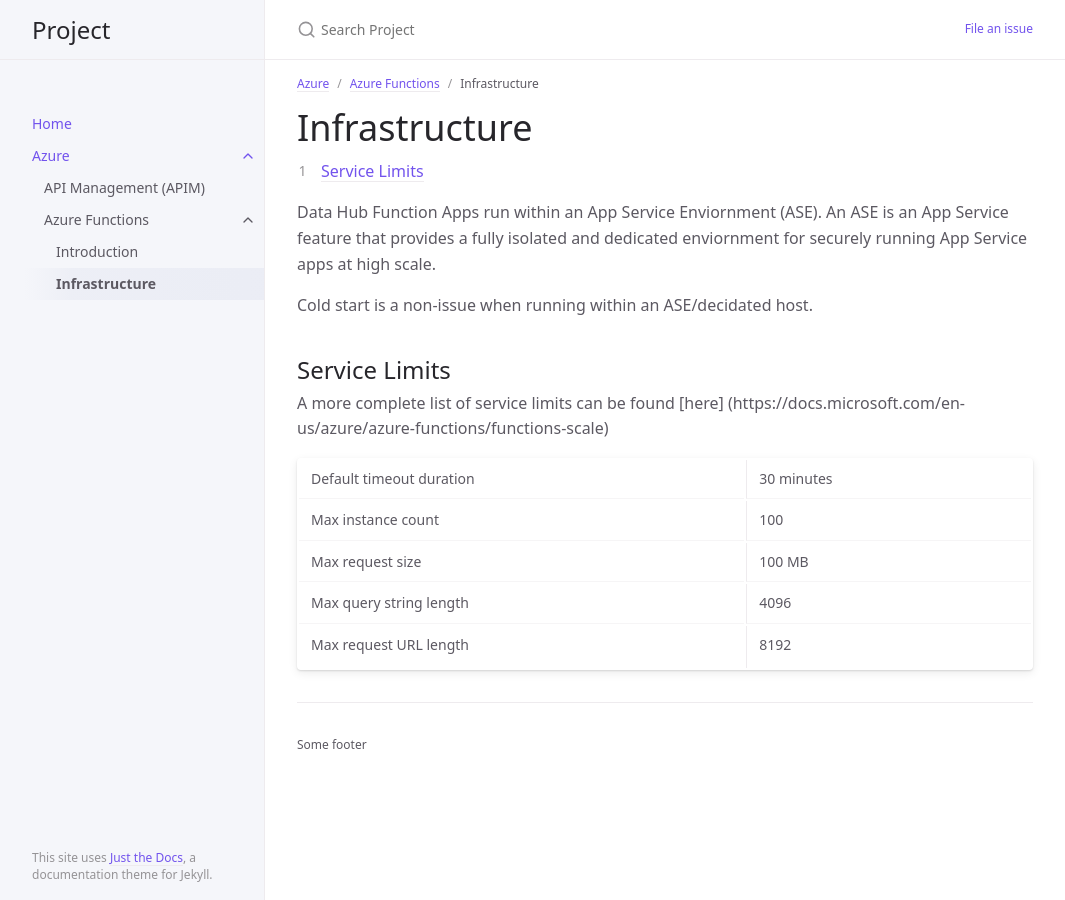
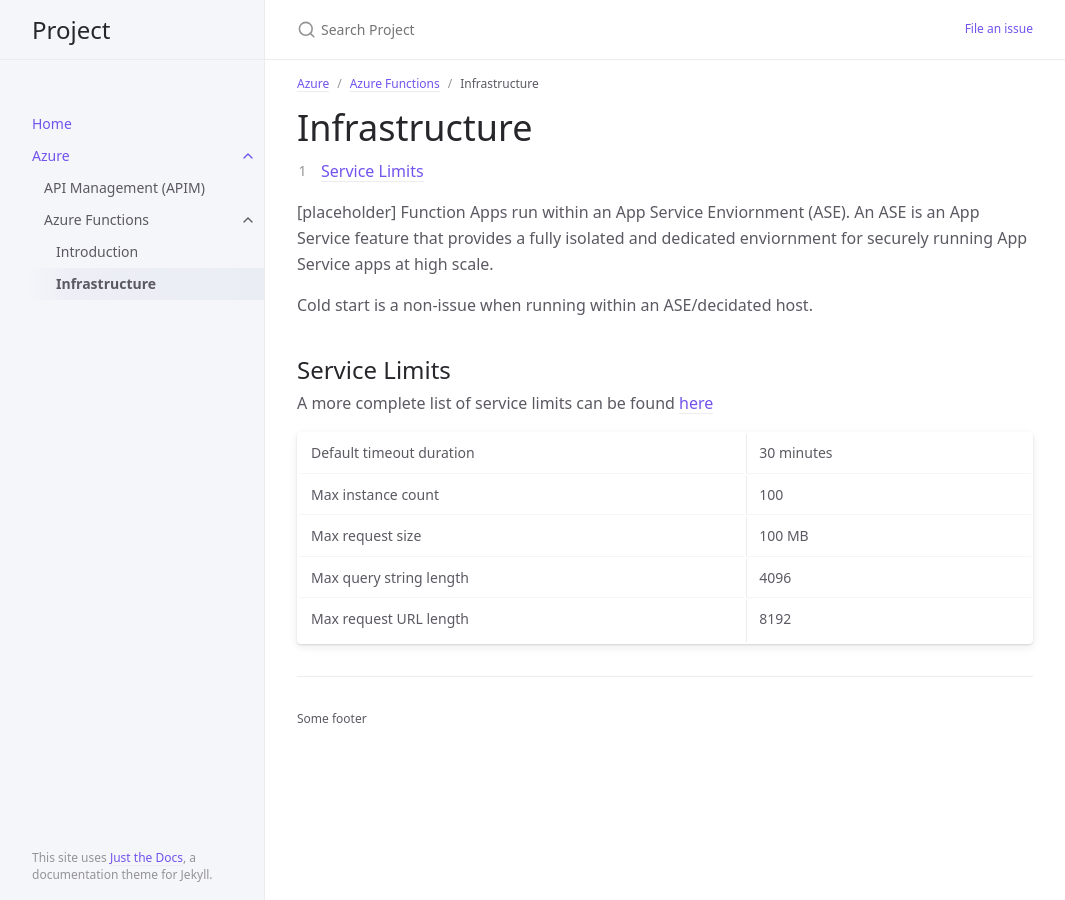
Before and after one commit to bwagner77/docs-test, a Jekyll site: the page built from azure/functions/infrastructure.md, in a window 1280 px wide. Shown: the whole page, without its empty margins (107-1172 px from the left). Built offline with Jekyll 4.4.1, drawn with Linux system fonts in a browser that asks for light colours.

Commit message:
Content updated.

```diff
--- a/azure/functions/infrastructure.md
+++ b/azure/functions/infrastructure.md
@@ -12,16 +12,16 @@ nav_order: 2
 1. TOC
 {:toc}
 
-Data Hub Function Apps run within an App Service Enviornment (ASE). An ASE is an
-App Service feature that provides a fully isolated and dedicated enviornment
-for securely running App Service apps at high scale.
+[placeholder] Function Apps run within an App Service Enviornment (ASE). An
+ASE is an App Service feature that provides a fully isolated and dedicated
+enviornment for securely running App Service apps at high scale.
 
 Cold start is a non-issue when running within an ASE/decidated host.
 
 ## Service Limits
 
 A more complete list of service limits can be found
-[here] (https://docs.microsoft.com/en-us/azure/azure-functions/functions-scale)
+[here](https://docs.microsoft.com/en-us/azure/azure-functions/functions-scale)
 
 | Default timeout duration  | 30 minutes    |
 | Max instance count        | 100           |
```
Also changed, not shown: azure/functions/introduction.md (+3 -3 lines).
